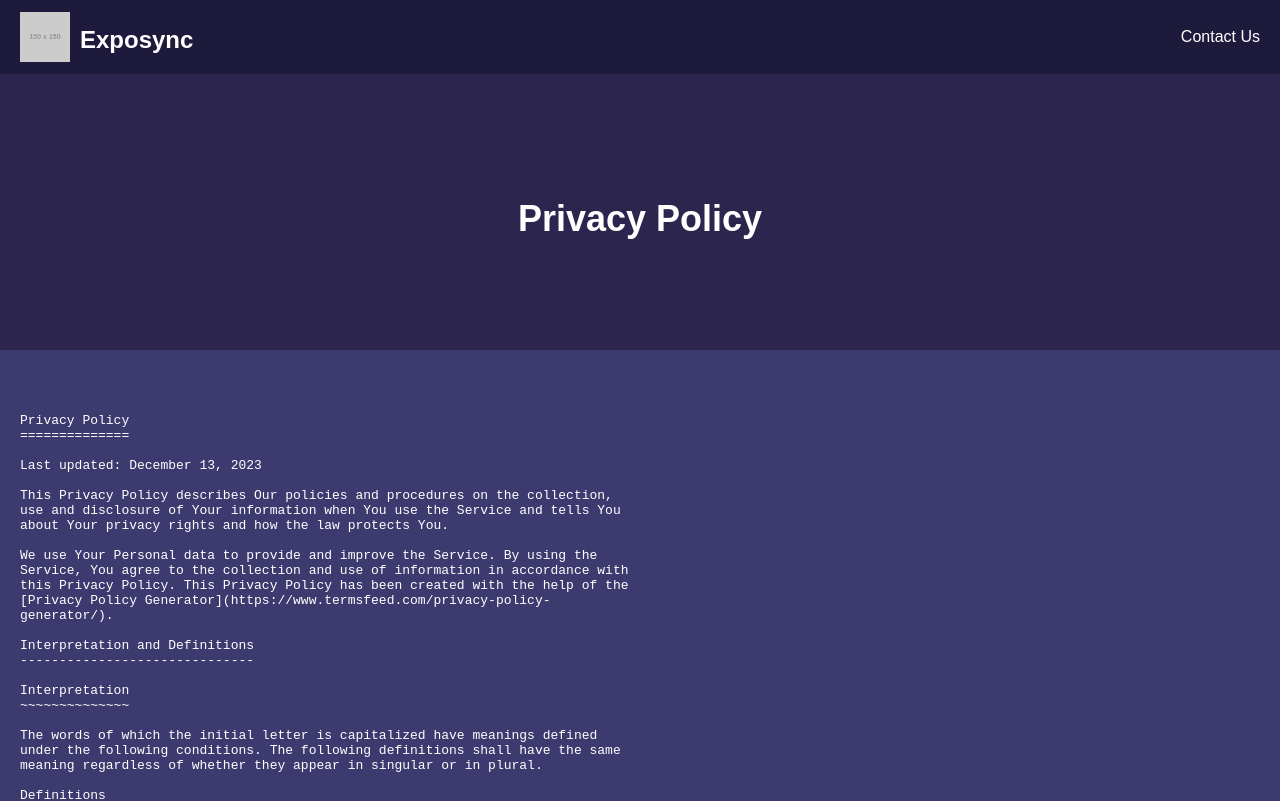
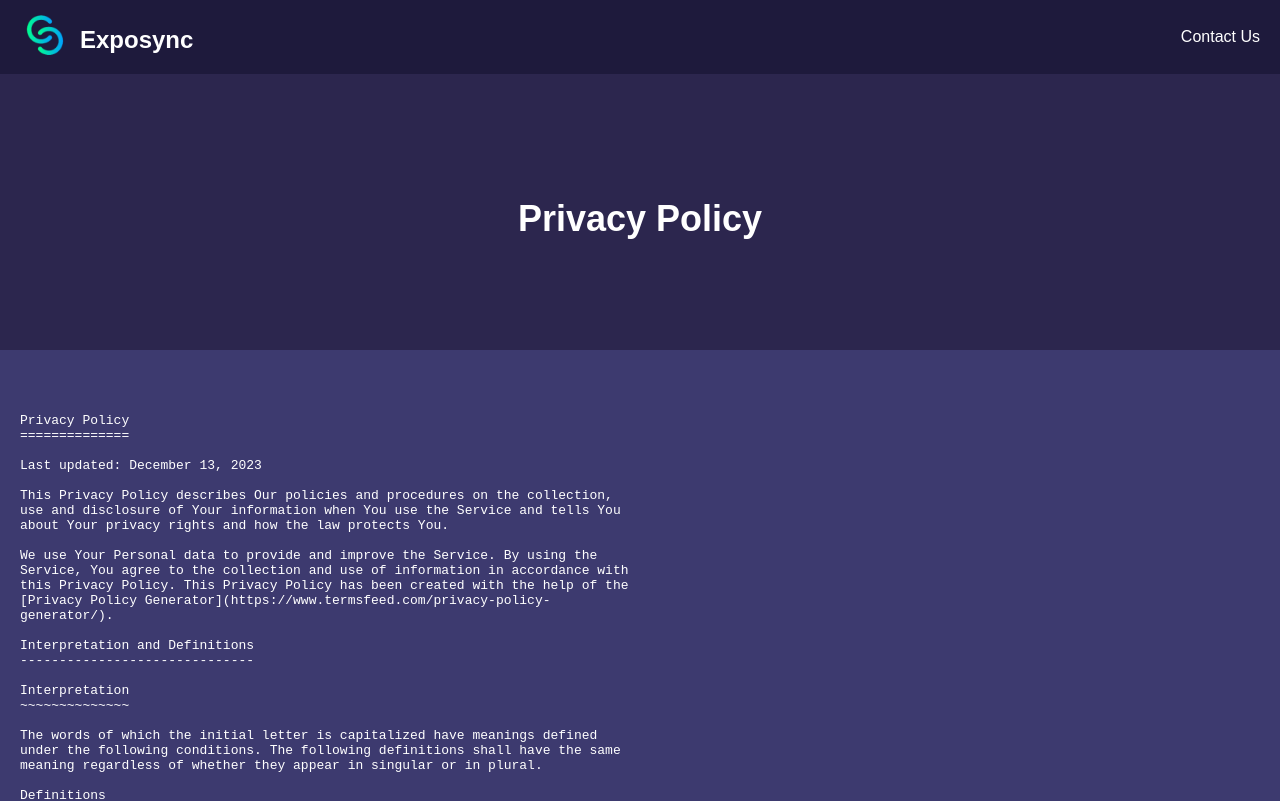
Before and after one commit to ExpoSyncIN/ExpoSyncIN.github.io, a plain HTML site: page privacy.html in a window 1280 px wide. Shown: the top 801 px of the page. Drawn offline with Linux system fonts and the light colour scheme; placeholder pictures from the web are drawn by us.

Commit message:
Add logo in terms and privacy page

```diff
--- a/privacy.html
+++ b/privacy.html
@@ -101,7 +101,7 @@
   <!-- Header -->
   <header>
     <div class="brand-info">
-      <img src="https://via.placeholder.com/150" alt="Exposync Logo">
+      <img src="./logo128.png" alt="Exposync Logo">
       <h1>Exposync</h1>
     </div>
     <a href="mailto:team@exposync.in">Contact Us</a>
```
Also changed, not shown: terms.html (+1 -1 lines).
